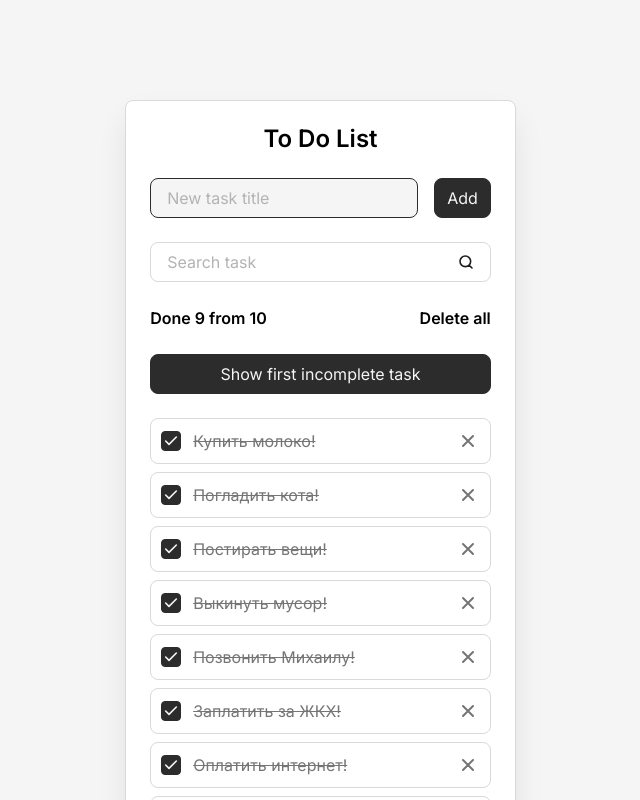
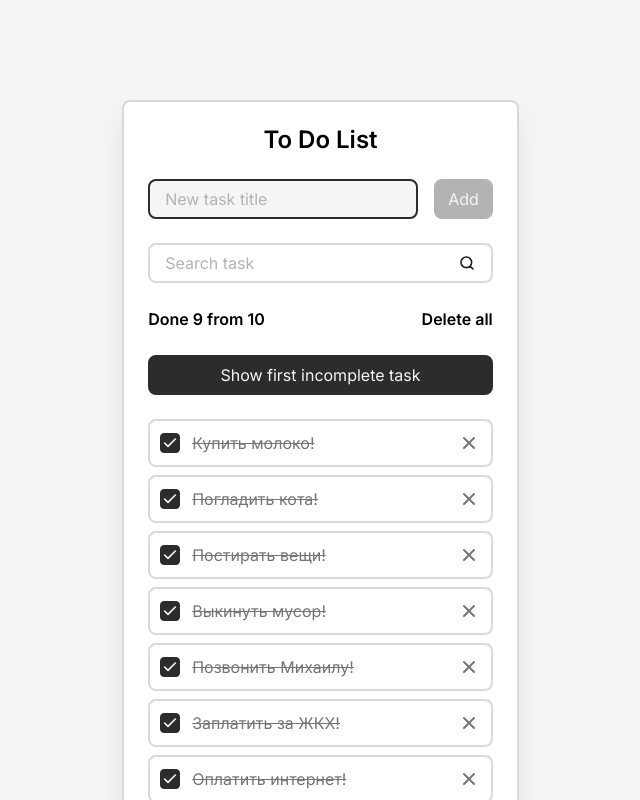
Before and after one commit to AlexandrBur/todo-react, a React (Vite) app: page / in a window 1280 px wide. Shown: the top 800 px of the page, without its empty margins (312-952 px from the left). Built offline with nearby package versions, Linux system fonts and the light colour scheme.

Commit message:
Added form validation

```diff
--- a/src/components/AddTaskForm.jsx
+++ b/src/components/AddTaskForm.jsx
@@ -1,6 +1,6 @@
 import Button from './Button';
 import Field from './Field';
-import { useContext } from 'react';
+import { useContext, useState } from 'react';
 import { TasksContext } from '../context/TasksContext';
 
 const AddTaskForm = () => {
@@ -12,9 +12,26 @@ const AddTaskForm = () => {
     //
   } = useContext(TasksContext);
 
+  const [error, setError] = useState('');
+
+  const clearNewTaskTitle = newTaskTitle.trim();
+  const isNewTaskTitleEmpty = clearNewTaskTitle.length === 0;
+
   const onSubmit = (event) => {
     event.preventDefault();
-    addTask();
+
+    if (!isNewTaskTitleEmpty) {
+      addTask(clearNewTaskTitle);
+    }
+  };
+
+  const onInput = (event) => {
+    const { value } = event.target;
+    const clearValue = value.trim();
+    const hasOnlySpaces = value.length > 0 && clearValue.length === 0;
+
+    setNewTaskTitle(value);
+    setError(hasOnlySpaces ? 'The task connot be empty' : '');
   };
 
   return (
@@ -26,10 +43,17 @@ const AddTaskForm = () => {
         label="New task title"
         id="new-task"
         value={newTaskTitle}
-        onInput={(event) => setNewTaskTitle(event.target.value)}
+        error={error}
+        onInput={onInput}
         ref={newTaskInputRef}
       />
-      <Button type="submit">Add</Button>
+      <Button
+        type="submit"
+        isDisabled={isNewTaskTitleEmpty}
+        //
+      >
+        Add
+      </Button>
     </form>
   );
 };
--- a/src/components/Button.jsx
+++ b/src/components/Button.jsx
@@ -3,6 +3,7 @@ const Button = (props) => {
     className = '',
     type = 'button',
     children,
+    isDisabled,
     onClick,
     //
   } = props;
@@ -11,6 +12,7 @@ const Button = (props) => {
     <button
       className={`button ${className}`}
       type={type}
+      disabled={isDisabled}
       onClick={onClick}>
       {children}
     </button>
--- a/src/components/Field.jsx
+++ b/src/components/Field.jsx
@@ -6,6 +6,7 @@ const Field = (props) => {
     type = 'text',
     onInput,
     value,
+    error,
     ref,
     //
   } = props;
@@ -18,7 +19,7 @@ const Field = (props) => {
         {label}
       </label>
       <input
-        className="field__input"
+        className={`field__input ${error ? 'is-invalid' : ''}`}
         id={id}
         placeholder=" "
         autoComplete="off"
@@ -27,6 +28,13 @@ const Field = (props) => {
         onInput={onInput}
         ref={ref}
       />
+      {error && (
+        <span
+          className="field__error"
+          title={error}>
+          {error}
+        </span>
+      )}
     </div>
   );
 };
--- a/src/hooks/useTasks.js
+++ b/src/hooks/useTasks.js
@@ -92,19 +92,18 @@ const useTasks = () => {
     [tasks],
   );
 
-  const addTask = useCallback(() => {
-    if (newTaskTitle.trim().length > 0) {
+  const addTask = useCallback((title) => {
     const newTask = {
       id: crypto?.randomUUID() ?? Date.now().toString(),
-        title: newTaskTitle,
+      title,
       isDone: false,
     };
+
     setTasks((prevTasks) => [...prevTasks, newTask]);
     setNewTaskTitle('');
     setSearchQuery('');
     newTaskInputRef.current.focus();
-    }
-  }, [newTaskTitle]);
+  }, []);
 
   useEffect(() => {
     saveTasks(tasks)
--- a/src/styles/components/button.css
+++ b/src/styles/components/button.css
@@ -6,15 +6,23 @@
   padding: 12px;
   color: var(--color-gray-1);
   background-color: var(--color-dark-2);
-  border: 1px solid var(--color-dark-2);
+  border: 2px solid var(--color-dark-2);
   border-radius: var(--border-radius);
 
-  &:hover {
-    color: var(--color-dark-2);
-    background-color: transparent;
+  &:not(:disabled) {
+    &:hover {
+      color: var(--color-dark-2);
+      background-color: transparent;
+    }
+
+    &:active {
+      scale: 1.05;
+    }
   }
 
-  &:active {
-    scale: 1.05;
+  &:disabled {
+    background-color: var(--color-gray-3);
+    border-color: var(--color-gray-3);
+    cursor: not-allowed;
   }
 }
--- a/src/styles/components/field.css
+++ b/src/styles/components/field.css
@@ -46,4 +46,21 @@
       background-repeat: no-repeat;
     }
   }
+
+  &.is-invalid {
+    border-color: red;
+  }
 }
+
+.field__error {
+  position: absolute;
+  top: 100%;
+  left: 0;
+  font-size: 12px;
+  font-weight: 600;
+  color: red;
+  text-overflow: ellipsis;
+  overflow: hidden;
+  white-space: nowrap;
+  max-width: 100%;
+}
--- a/src/styles/variables.css
+++ b/src/styles/variables.css
@@ -10,7 +10,7 @@
   --color-gray-3: #B3B3B3;
   --color-gray-4: #757575;
 
-  --border: 1px solid var(--color-gray-2);
+  --border: 2px solid var(--color-gray-2);
   --border-radius: 8px;
 
   --box-shadow: 0 4px 4px -4px rgba(12, 12, 13, 0.05), 0 16px 32px -4px rgba(12, 12, 13, 0.1);
```
Lines whose indentation alone changed are shown as unchanged.
